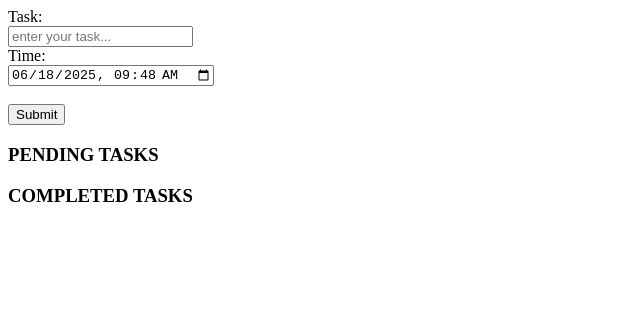
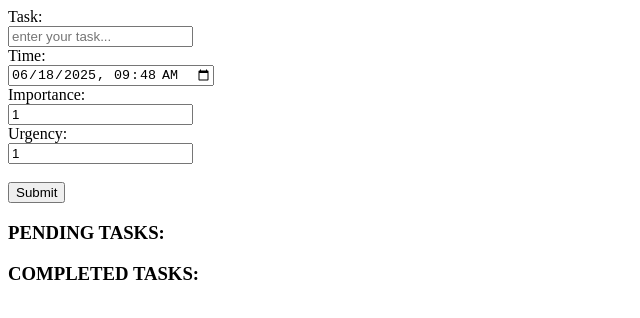
Before and after one commit to roy-herzlichkeit/Apple-TODO, a React (Vite) app: page / in a window 1280 px wide. Shown: the top 318 px of the page, without its empty margins (0-640 px from the left). Built offline with nearby package versions, Linux system fonts and the light colour scheme; the HTML template or start-up script is replaced by a standard one.

Commit message:
Commit-6: v0.4.0

```diff
--- a/src/components/InputBox.jsx
+++ b/src/components/InputBox.jsx
@@ -3,10 +3,12 @@ import { useSnapshot } from "valtio";
 import { v4 as uuidv4 } from "uuid";
 import { store, getLocalDateTime } from "../utils";
 
-const InputBox = ({ initialText, initialRemTime, onAfterSubmit }) => {
+const InputBox = ({ initialText, initialRemTime, initialImportance, initialUrgency, onAfterSubmit }) => {
   const snap = useSnapshot(store);
   const [text, setText] = useState(initialText);
   const [remTime, setRemTime] = useState(() => getLocalDateTime(new Date(Date.now())));
+  const [importance, setImportance] = useState(initialImportance);
+  const [urgency, setUrgency] = useState(initialUrgency);
 
   useEffect(() => {
     setText(initialText);
@@ -25,15 +27,25 @@ const InputBox = ({ initialText, initialRemTime, onAfterSubmit }) => {
     return () => clearInterval(timer);
   }, []);
 
+  useEffect(() => {
+    setImportance(initialImportance);
+  }, [initialImportance]);
+
+  useEffect(() => {
+    setUrgency(initialUrgency);
+  }, [initialUrgency]);
+
   const handleSubmit = (e) => {
     e.preventDefault();
     if (!text.trim())
       return;
     const title = text.trim();
     const id = uuidv4();
-    store.list = [...snap.list, { id, title, status: true, remTime }];
+    store.list = [...snap.list, { id, title, status: true, remTime, importance, urgency }];
     setText("");
     setRemTime(getLocalDateTime(new Date(Date.now())));
+    setImportance(1);
+    setUrgency(1);
     if (onAfterSubmit) {
       onAfterSubmit();
     }
@@ -60,6 +72,14 @@ const InputBox = ({ initialText, initialRemTime, onAfterSubmit }) => {
             onInput={(e) => e.target.setCustomValidity("")}
           />
           <br />
+          <label htmlFor="importance">Importance:</label>
+          <br />
+          <input value={importance} type="number" name="importance" id="importance" onChange={(e) => setImportance(e.target.value)} />
+          <br />
+          <label htmlFor="urgency">Urgency:</label>
+          <br />
+          <input value={urgency} type="number" name="urgency" id="urgency" onChange={(e) => setUrgency(e.target.value)} />
+          <br />
           <br />
           <button type="submit">Submit</button>
         </form>
--- a/src/components/Item.jsx
+++ b/src/components/Item.jsx
@@ -1,10 +1,12 @@
 import { calculateRemaining } from "../utils";
 
-const Item = ({ title, remTime, handleToggle, handleDeletion, handleEdit }) => {
+const Item = ({ title, remTime, importance, urgency, handleToggle, handleDeletion, handleEdit }) => {
     return (
         <>
             <p>{title}</p>
             <p>{calculateRemaining(remTime)}</p>
+            <p>Importance: {importance}</p>
+            <p>Urgency: {urgency}</p>
             <div id="status-btn"><button onClick={handleToggle}>MARK</button></div>
             <div id="status-btn"><button onClick={handleEdit}>EDIT</button></div>
             <div id="delete-btn"><button onClick={handleDeletion}>DEL</button></div>
--- a/src/components/List.jsx
+++ b/src/components/List.jsx
@@ -12,19 +12,19 @@ const List = ({ list, onEdit }) => {
   };
   const handleEdit = (id) => {
     const itemToEdit = list.find(item => item.id === id);
-    const res = onEdit(itemToEdit.title, itemToEdit.remTime);
+    const res = onEdit(itemToEdit.title, itemToEdit.remTime, itemToEdit.importance, itemToEdit.urgency);
     if (res)
       store.list = snap.list.filter(item => item.id !== id);
   };
   return (
     <div>
-      <h3>PENDING TASKS</h3>
+      <h3>PENDING TASKS:</h3>
       {
-        list.map(item => item.status && <Item key={item.id} title={item.title} remTime={item.remTime} handleDeletion={() => handleDeletion(item.id)} handleToggle={() => handleToggle(item.id)} handleEdit={() => handleEdit(item.id)} />)
+        list.map(item => item.status && <Item key={item.id} title={item.title} importance={item.importance} urgency={item.urgency} remTime={item.remTime} handleDeletion={() => handleDeletion(item.id)} handleToggle={() => handleToggle(item.id)} handleEdit={() => handleEdit(item.id)} />)
       }
-      <h3>COMPLETED TASKS</h3>
+      <h3>COMPLETED TASKS:</h3>
       {
-        list.map(item => !item.status && <Item key={item.id} title={item.title} remTime={item.remTime} handleDeletion={() => handleDeletion(item.id)} handleToggle={() => handleToggle(item.id)} handleEdit={() => handleEdit(item.id)} />)
+        list.map(item => !item.status && <Item key={item.id} title={item.title} importance={item.importance} urgency={item.urgency} remTime={item.remTime} handleDeletion={() => handleDeletion(item.id)} handleToggle={() => handleToggle(item.id)} handleEdit={() => handleEdit(item.id)} />)
       }
     </div>
   );
--- a/src/components/User.jsx
+++ b/src/components/User.jsx
@@ -9,23 +9,33 @@ const User = () => {
     const list = snap.list;
     const [title, setTitle] = useState("");
     const [remTime, setRemTime] = useState(() => getLocalDateTime());
-    const onEdit = (taskTitle, taskTime) => {
+    const [importance, setImportance] = useState(1);
+    const [urgency, setUrgency] = useState(1);
+
+    const onEdit = (taskTitle, taskTime, taskImportance, taskUrgency) => {
         if (title) {
             alert("Please save or cancel the current edit before editing another task.");
             return false;
         }
         setTitle(taskTitle);
         setRemTime(taskTime);
+        setImportance(taskImportance);
+        setUrgency(taskUrgency)
         return true;
     }
+
     return (
         <div>
             <InputBox
                 initialText={title}
                 initialRemTime={remTime}
+                initialImportance={importance}
+                initialUrgency={urgency}
                 onAfterSubmit={() => {
                     setTitle("");
                     setRemTime(getLocalDateTime());
+                    setImportance(1);
+                    setUrgency(1);
                 }}
             />
             <List list={list} onEdit={onEdit} />
```
